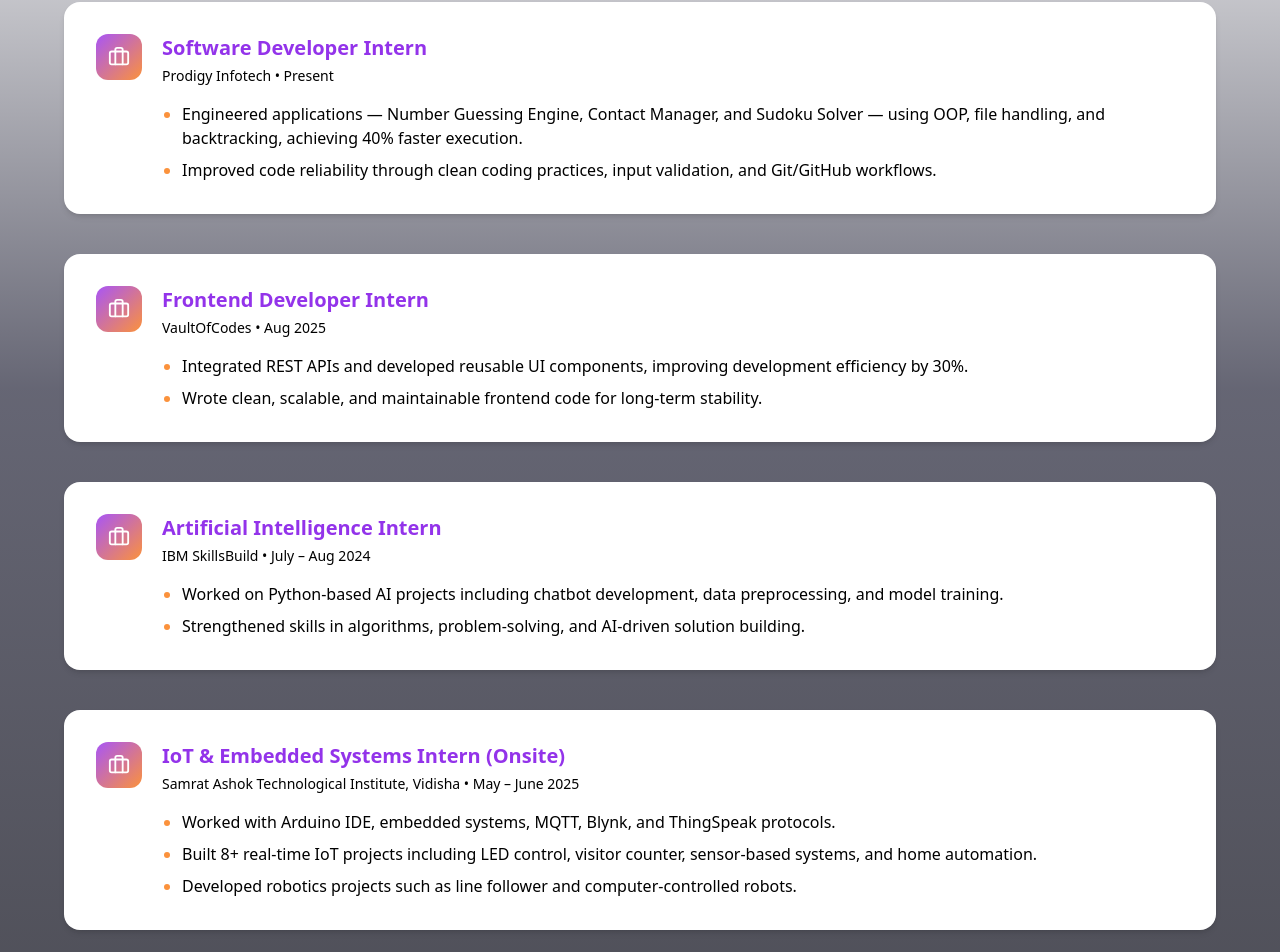
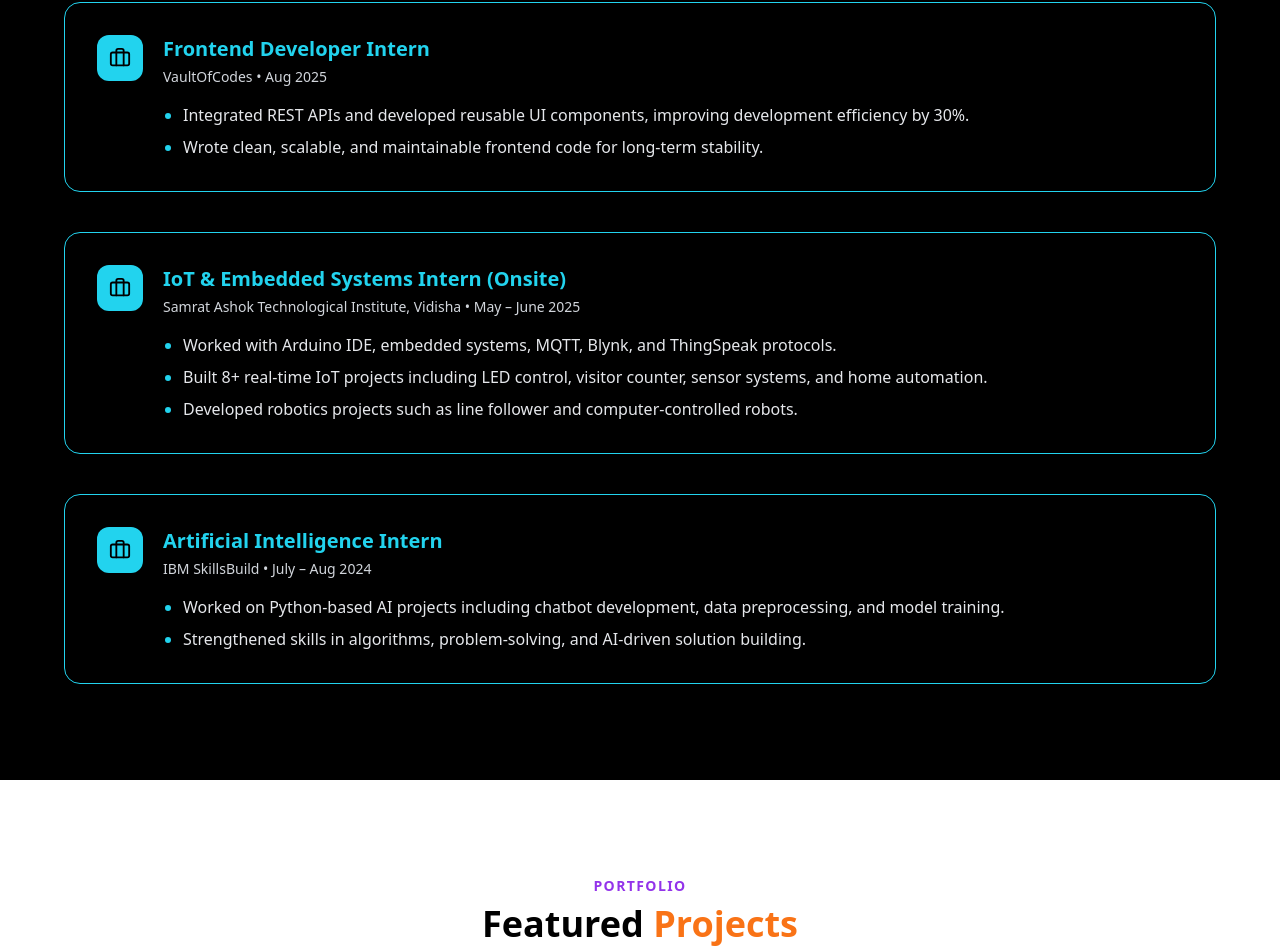
Before and after one commit to rajeshwarivyas8/Portfolio, a React (Vite) app: page / in a window 1280 px wide. Shown: the part 2454-3406 px from the top of the page. Built offline with nearby package versions, Linux system fonts and the light colour scheme.

Commit message:
Update Experience.jsx

```diff
--- a/src/components/Experience.jsx
+++ b/src/components/Experience.jsx
@@ -4,156 +4,149 @@ export default function Experience() {
   return (
     <section
       id="experience"
-      className="py-24 px-6 bg-gradient-to-b from-white via-purple-50/40 to-orange-50/30"
+      className="py-24 px-6 bg-black text-white"
     >
       <div className="max-w-6xl mx-auto">
 
-        {/* ===== Heading ===== */}
+        {/* Heading */}
         <div className="text-center mb-16">
-          <h2 className="text-sm font-semibold tracking-widest text-purple-600 uppercase">
+          <h2 className="text-sm font-semibold tracking-widest text-cyan-400 uppercase">
             Work Experience
           </h2>
 
-          <h3 className="text-3xl md:text-4xl font-bold mt-2 text-black">
-            Professional <span className="text-orange-500">Experience</span>
+          <h3 className="text-3xl md:text-4xl font-bold mt-2">
+            Professional <span className="text-cyan-400">Experience</span>
           </h3>
 
-          <div className="w-20 h-1 bg-gradient-to-r from-purple-500 to-orange-400 mx-auto mt-4 rounded-full"></div>
+          <div className="w-20 h-1 bg-cyan-400 mx-auto mt-4 rounded-full"></div>
         </div>
 
-        {/* ===== Experience Cards ===== */}
+        {/* Experience Cards */}
         <div className="space-y-10">
 
-          {/* --- Prodigy Infotech --- */}
-          <div className="bg-white rounded-2xl shadow-md hover:shadow-xl transition-shadow p-8">
+          {/* VaultOfCodes */}
+          <div className="bg-black/80 border border-cyan-400 rounded-2xl shadow-md hover:shadow-cyan-500/20 hover:shadow-xl transition p-8">
+
             <div className="flex flex-col sm:flex-row gap-5">
 
-              <div className="p-3 h-fit rounded-xl bg-gradient-to-br from-purple-500 to-orange-400 text-white">
+              <div className="p-3 h-fit rounded-xl bg-cyan-400 text-black">
                 <Briefcase size={22} />
               </div>
 
               <div>
-                <h4 className="text-xl font-semibold text-purple-600">
-                  Software Developer Intern
+                <h4 className="text-xl font-semibold text-cyan-400">
+                  Frontend Developer Intern
                 </h4>
 
-                <p className="text-sm text-black mt-1">
-                  Prodigy Infotech • Present
+                <p className="text-sm text-gray-300 mt-1">
+                  VaultOfCodes • Aug 2025
                 </p>
 
-                <ul className="mt-4 list-disc pl-5 marker:text-orange-400 text-black space-y-2">
+                <ul className="mt-4 list-disc pl-5 marker:text-cyan-400 text-gray-200 space-y-2">
+
                   <li>
-                    Engineered applications — Number Guessing Engine, Contact Manager,
-                    and Sudoku Solver — using OOP, file handling, and backtracking,
-                    achieving 40% faster execution.
+                    Integrated REST APIs and developed reusable UI components,
+                    improving development efficiency by 30%.
                   </li>
+
                   <li>
-                    Improved code reliability through clean coding practices,
-                    input validation, and Git/GitHub workflows.
+                    Wrote clean, scalable, and maintainable frontend code
+                    for long-term stability.
                   </li>
+
                 </ul>
+
               </div>
+
             </div>
+
           </div>
 
-          {/* --- VaultOfCodes --- */}
-          <div className="bg-white rounded-2xl shadow-md hover:shadow-xl transition-shadow p-8">
+          {/* IoT Internship */}
+          <div className="bg-black/80 border border-cyan-400 rounded-2xl shadow-md hover:shadow-cyan-500/20 hover:shadow-xl transition p-8">
+
             <div className="flex flex-col sm:flex-row gap-5">
 
-              <div className="p-3 h-fit rounded-xl bg-gradient-to-br from-purple-500 to-orange-400 text-white">
+              <div className="p-3 h-fit rounded-xl bg-cyan-400 text-black">
                 <Briefcase size={22} />
               </div>
 
               <div>
-                <h4 className="text-xl font-semibold text-purple-600">
-                  Frontend Developer Intern
+
+                <h4 className="text-xl font-semibold text-cyan-400">
+                  IoT & Embedded Systems Intern (Onsite)
                 </h4>
 
-                <p className="text-sm text-black mt-1">
-                  VaultOfCodes • Aug 2025
+                <p className="text-sm text-gray-300 mt-1">
+                  Samrat Ashok Technological Institute, Vidisha • May – June 2025
                 </p>
 
-                <ul className="mt-4 list-disc pl-5 marker:text-orange-400 text-black space-y-2">
+                <ul className="mt-4 list-disc pl-5 marker:text-cyan-400 text-gray-200 space-y-2">
+
                   <li>
-                    Integrated REST APIs and developed reusable UI components,
-                    improving development efficiency by 30%.
+                    Worked with Arduino IDE, embedded systems, MQTT,
+                    Blynk, and ThingSpeak protocols.
                   </li>
+
                   <li>
-                    Wrote clean, scalable, and maintainable frontend code
-                    for long-term stability.
+                    Built 8+ real-time IoT projects including LED control,
+                    visitor counter, sensor systems, and home automation.
                   </li>
+
+                  <li>
+                    Developed robotics projects such as line follower
+                    and computer-controlled robots.
+                  </li>
+
                 </ul>
+
               </div>
+
             </div>
+
           </div>
 
-          {/* --- IBM SkillsBuild --- */}
-          <div className="bg-white rounded-2xl shadow-md hover:shadow-xl transition-shadow p-8">
+          {/* IBM AI Internship */}
+          <div className="bg-black/80 border border-cyan-400 rounded-2xl shadow-md hover:shadow-cyan-500/20 hover:shadow-xl transition p-8">
+
             <div className="flex flex-col sm:flex-row gap-5">
 
-              <div className="p-3 h-fit rounded-xl bg-gradient-to-br from-purple-500 to-orange-400 text-white">
+              <div className="p-3 h-fit rounded-xl bg-cyan-400 text-black">
                 <Briefcase size={22} />
               </div>
 
               <div>
-                <h4 className="text-xl font-semibold text-purple-600">
+
+                <h4 className="text-xl font-semibold text-cyan-400">
                   Artificial Intelligence Intern
                 </h4>
 
-                <p className="text-sm text-black mt-1">
+                <p className="text-sm text-gray-300 mt-1">
                   IBM SkillsBuild • July – Aug 2024
                 </p>
 
-                <ul className="mt-4 list-disc pl-5 marker:text-orange-400 text-black space-y-2">
+                <ul className="mt-4 list-disc pl-5 marker:text-cyan-400 text-gray-200 space-y-2">
+
                   <li>
                     Worked on Python-based AI projects including chatbot development,
                     data preprocessing, and model training.
                   </li>
+
                   <li>
                     Strengthened skills in algorithms, problem-solving,
                     and AI-driven solution building.
                   </li>
+
                 </ul>
-              </div>
-            </div>
-          </div>
 
-          {/* --- IoT Internship --- */}
-          <div className="bg-white rounded-2xl shadow-md hover:shadow-xl transition-shadow p-8">
-            <div className="flex flex-col sm:flex-row gap-5">
-
-              <div className="p-3 h-fit rounded-xl bg-gradient-to-br from-purple-500 to-orange-400 text-white">
-                <Briefcase size={22} />
               </div>
 
-              <div>
-                <h4 className="text-xl font-semibold text-purple-600">
-                  IoT & Embedded Systems Intern (Onsite)
-                </h4>
+            </div>
 
-                <p className="text-sm text-black mt-1">
-                  Samrat Ashok Technological Institute, Vidisha • May – June 2025
-                </p>
-
-                <ul className="mt-4 list-disc pl-5 marker:text-orange-400 text-black space-y-2">
-                  <li>
-                    Worked with Arduino IDE, embedded systems, MQTT, Blynk,
-                    and ThingSpeak protocols.
-                  </li>
-                  <li>
-                    Built 8+ real-time IoT projects including LED control,
-                    visitor counter, sensor-based systems, and home automation.
-                  </li>
-                  <li>
-                    Developed robotics projects such as line follower
-                    and computer-controlled robots.
-                  </li>
-                </ul>
-              </div>
-            </div>
           </div>
 
         </div>
+
       </div>
     </section>
   )
```
